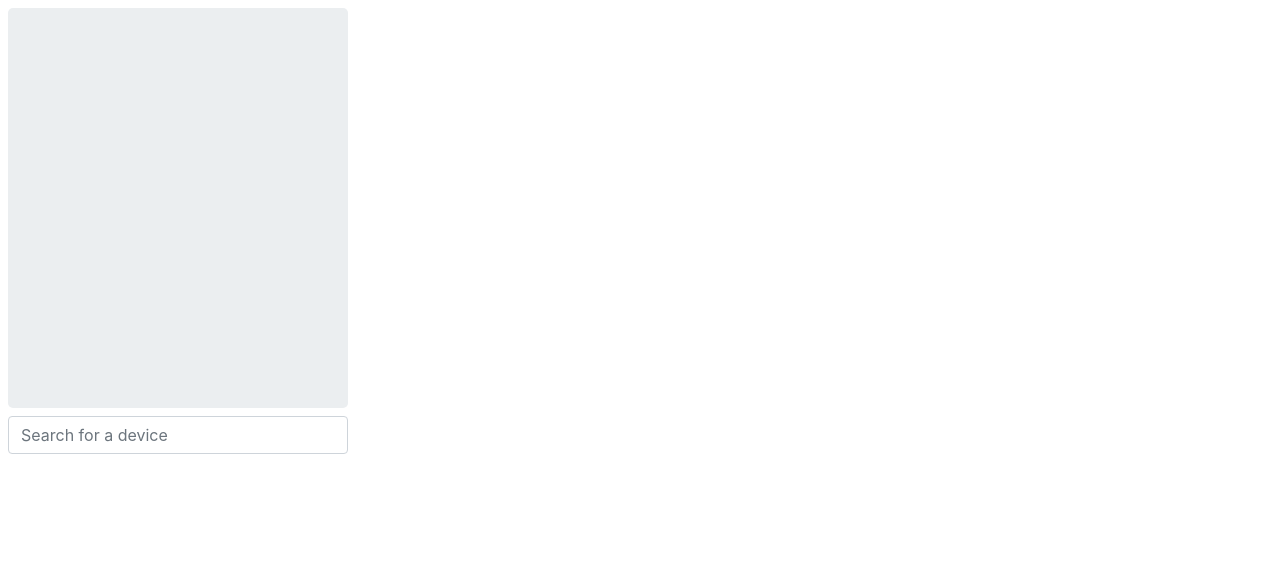
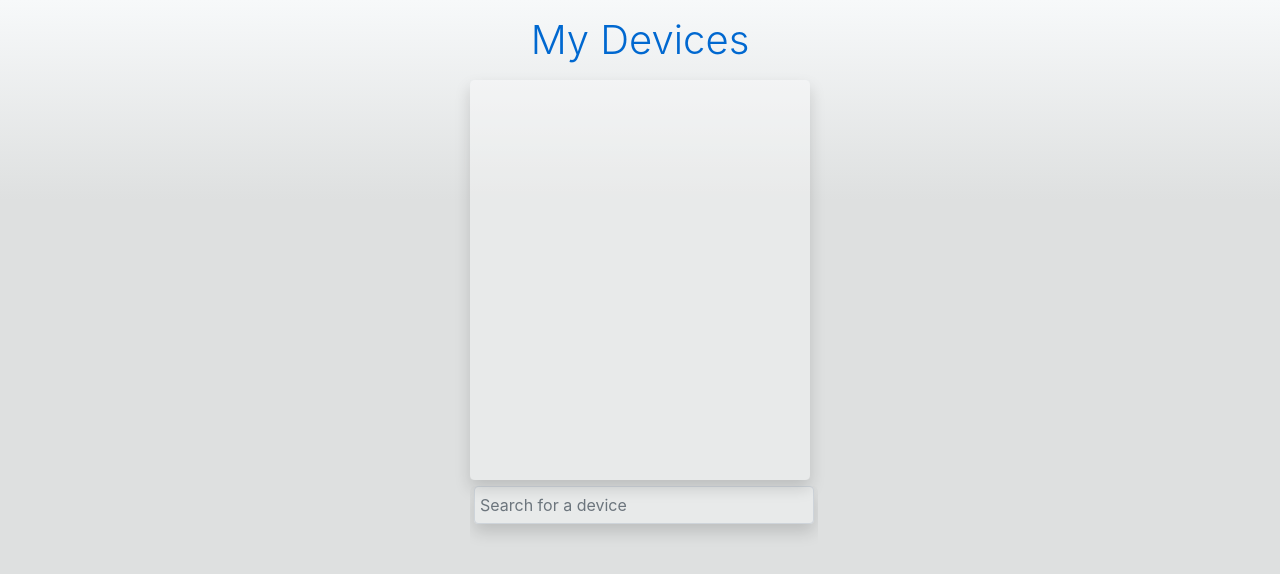
Before and after one commit to noahpaige/my-devices, a React (Create React App) app: page / in a window 1280 px wide. Shown: the top 574 px of the page. Built offline with nearby package versions, Linux system fonts and the light colour scheme.

Commit message:
Styling
Styled most of the app.

TODO: I still need to style the search results.

```diff
--- a/src/App.css
+++ b/src/App.css
@@ -3,24 +3,19 @@
 }
 
 #root {
-  background-color: #ffffff;
+  background: rgb(222, 224, 224);
+  background: linear-gradient(0deg, rgba(222, 224, 224, 1) 75%, rgba(247, 249, 250, 1) 100%);
+  -webkit-font-smoothing: subpixel-antialiased;
 }
 
-.App-logo {
-  height: 40vmin;
+.center-horizontally {
+  position: absolute;
+  height: 100vh;
+  left: 50%;
+  margin-right: -50%;
+  transform: translate(-50%, 0%);
 }
 
-.App-header {
-  background-color: #282c34;
-  min-height: 100vh;
-  display: flex;
-  flex-direction: column;
-  align-items: center;
-  justify-content: center;
-  font-size: calc(10px + 2vmin);
-  color: white;
+.hidden {
+  visibility: hidden;
 }
-
-.App-link {
-  color: #09d3ac;
-}
--- a/src/App.jsx
+++ b/src/App.jsx
@@ -1,18 +1,8 @@
 import React, { Component } from "react";
 import "./App.css";
+
 import SearchBar from "./components/searchBar";
 import OwnedDevices from "./components/ownedDevices";
-
-/* TODO:
- - change search results and owned devices to 'toasts'
- - Add toast at bottom of screen when user adds device
- - Add modal popup that shows if user has no saved devices
-*/
-/*
- - ifixit black: #222224
- - ifixit blue: #0068d0
- - ifixit off-white: #f7f9fa
-*/
 
 class App extends Component {
   state = {
@@ -33,13 +23,12 @@ class App extends Component {
       // }
     ],
     searchResults: [],
-    previousResults: []
+    previousResults: [],
+    showResults: false
   };
 
   componentDidMount() {
     const saveData = JSON.parse(localStorage.getItem("myDevices"));
-
-    //console.log("myDevices = \n\n |" + saveData + "|");
     saveData != null
       ? this.setState({ myDevices: saveData })
       : this.setState({ myDevices: [] });
@@ -56,21 +45,26 @@ class App extends Component {
       getFilteredResults(searchStr).then(response => {
         console.log("response: " + response);
         if (response.length > 0) {
-          console.log("Prev results before: \n", this.state.previousResults);
           this.setState({ previousResults: this.state.searchResults });
           this.setState({ searchResults: response });
-          console.log("Prev results after: \n", this.state.previousResults);
         } else this.setState({ searchResults: this.state.previousResults });
       });
-    } else this.setState({ searchResults: [] });
+      this.setState({ showResults: true });
+    } else {
+      this.setState({ searchResults: [] });
+      this.setState({ showResults: false });
+    }
   };
 
   handleAddDevice = deviceData => {
+    if (!includesDevice(deviceData, this.state.myDevices)) {
       const newDeviceState = this.state.myDevices.concat(deviceData);
+      this.setState({ myDevices: newDeviceState });
+      localStorage.setItem("myDevices", JSON.stringify(newDeviceState));
+    }
+    this.setState({ showResults: false });
     this.setState({ previousResults: [] });
     this.setState({ searchResults: [] });
-    this.setState({ myDevices: newDeviceState });
-    localStorage.setItem("myDevices", JSON.stringify(newDeviceState));
   };
 
   render() {
@@ -82,13 +76,22 @@ class App extends Component {
           overflow: "hidden"
         }}
       >
+        <div className="center-horizontally">
+          <h1
+            className="font-weight-light text-center"
+            style={{ color: " #0068d0", marginTop: "16px" }}
+          >
+            My Devices
+          </h1>
           <div
-          className="m-2"
+            className="m-2 shadow"
             style={{
+              display: "inline-block",
               width: "340px",
-            height: "50%",
+              height: "50vh",
               overflow: "hidden",
-            margin: "0 auto"
+              margin: "0 auto",
+              borderRadius: "4px"
             }}
           >
             <OwnedDevices
@@ -97,14 +100,19 @@ class App extends Component {
             />
           </div>
           <div
-          className="align-middle m-2"
-          style={{ width: "340px", height: "38px" }}
+            style={{
+              height: "38px",
+              marginTop: "-8px",
+              marginLeft: "8px"
+            }}
           >
             <SearchBar
               onAddDevice={this.handleAddDevice}
               onChange={this.handleSearchStringChange}
               searchResults={this.state.searchResults}
+              showResults={this.state.showResults}
             />
+          </div>
         </div>
       </div>
     );
@@ -155,3 +163,11 @@ function filterAndFormatResults(searchData) {
   }
   return output;
 }
+
+function includesDevice(deviceData, myDevices) {
+  for (let i = 0; i < myDevices.length; i++) {
+    const device = myDevices[i];
+    if (device.id === deviceData.id) return true;
+  }
+  return false;
+}
--- a/src/components/noneResult.jsx
+++ b/src/components/noneResult.jsx
@@ -1,23 +1,20 @@
 import React, { Component } from "react";
 import Button from "react-bootstrap/Button";
-import Row from "react-bootstrap/Row";
 
 class NoneResult extends Component {
   render() {
     return (
       <Button
         disabled
-        variant="light"
         className="m-2"
-        border="0"
-        style={{ width: "100%" }}
+        style={{
+          width: "100%",
+          backgroundColor: "#cccccc",
+          borderWidth: "0",
+          color: "#696970"
+        }}
       >
         No Results
-        {/* <div className="gridContainer">
-          <Row>
-            <span style={{ textAlign: "center" }}>No Results</span>
-          </Row>
-        </div> */}
       </Button>
     );
   }
--- a/src/components/ownedDevices.jsx
+++ b/src/components/ownedDevices.jsx
@@ -10,14 +10,14 @@ class OwnedDevices extends Component {
   render() {
     return (
       <div
-        className="hide-scrollbar"
+        className="new-scrollbar un-blur"
         style={{
           position: "relative",
           width: "100%",
           height: "100%",
           overflow: "hidden",
           padding: "5px",
-          backgroundColor: "#ebeef0",
+          backgroundColor: "rgba(255,255,255,0.3)",
           borderRadius: "5px"
         }}
       >
@@ -37,6 +37,7 @@ class OwnedDevices extends Component {
                 marginLeft: "-6px",
                 marginRight: "-6px"
               }}
+              key={deviceInfo.id}
             >
               <OwnedDevice
                 key={deviceInfo.id}
--- a/src/components/searchBar.jsx
+++ b/src/components/searchBar.jsx
@@ -1,8 +1,8 @@
-import "../styles/styles.css";
 import React, { Component, createRef } from "react";
 
 import FormControl from "react-bootstrap/FormControl";
 import SearchResults from "./searchResults";
+import "../styles/styles.css";
 
 class SearchBar extends Component {
   state = {
@@ -19,7 +19,6 @@ class SearchBar extends Component {
       this.setState({ showResults: true });
   };
   handleClickInside = () => {
-    console.log("CLICKED INSIDE");
     this.setState({ showResults: true });
   };
 
@@ -33,39 +32,65 @@ class SearchBar extends Component {
   }
 
   handleAddDevice = deviceInfo => {
+    this.setState({ showResults: false });
     this.setState({ inputValue: "" });
     this.props.onAddDevice(deviceInfo);
+  };
+  handleUnfocus = () => {
+    console.log("UNFOCUS");
+    this.setState({ showResults: false });
   };
 
   render() {
     return (
       <div
-        className="hide-scrollbar"
-        style={{ height: "38px" }}
+        className=""
+        style={{
+          maxHeight: "32vh",
+          height: "32vh",
+          overflowX: "hidden",
+          overflowY: "hidden",
+          borderRadius: "5px"
+        }}
+      >
+        <div
+          className="container"
+          style={{ height: "38px", width: "340px", padding: "0px" }}
           ref={this.state.outerDivNode}
         >
           <FormControl
+            className="shadow search-bar"
             onClick={this.handleClickInside}
             onChange={event => this.handleChange(event.target.value)}
             placeholder="Search for a device"
             value={this.state.inputValue}
             ref={this.state.textInputNode}
+            style={{
+              backgroundColor: "rgba(255, 255, 255, 0.3)",
+              width: "100%",
+              padding: "5px"
+            }}
           />
           <div
-          className="hide-scrollbar"
+            className={this.state.showResults ? "shadow" : "hidden"}
             style={{
-            maxHeight: "300px",
               position: "relative",
-            top: "3px",
-            overflowY: "scroll",
-            borderRadius: "5px"
+              maxHeight: "26vh",
+              top: "1px",
+              overflowX: "hidden",
+              overflowY: "auto",
+              borderRadius: "5px",
+              backgroundColor: "rgba(255,255,255,0.3)",
+              padding: "10px"
             }}
           >
             <SearchResults
               onAddDevice={this.handleAddDevice}
               searchResults={this.props.searchResults}
               showResults={this.state.showResults}
+              onBlur={this.handleUnfocus}
             />
+          </div>
         </div>
       </div>
     );
--- a/src/components/searchResult.jsx
+++ b/src/components/searchResult.jsx
@@ -23,7 +23,7 @@ class SearchResult extends Component {
       >
         <div className="gridContainer">
           <Row>
-            <Col xs={2}>
+            <Col xs={3} className="align-middle">
               <Image
                 src={this.props.deviceInfo.image}
                 rounded="true"
--- a/src/index.css
+++ b/src/index.css
@@ -1,8 +1,6 @@
 body {
   margin: 0;
-  font-family: -apple-system, BlinkMacSystemFont, "Segoe UI", "Roboto", "Oxygen",
-    "Ubuntu", "Cantarell", "Fira Sans", "Droid Sans", "Helvetica Neue",
-    sans-serif;
+  font-family: "Roboto";
   -webkit-font-smoothing: antialiased;
   -moz-osx-font-smoothing: grayscale;
   overflow: hidden;
--- a/src/styles/styles.css
+++ b/src/styles/styles.css
@@ -1,3 +1,82 @@
 .hide-scrollbar ::-webkit-scrollbar {
     display: none;
 }
+
+::-webkit-scrollbar {
+    width: 8px;
+}
+
+/* Handle */
+::-webkit-scrollbar-thumb {
+    background: #bcbec0;
+    border-radius: 6px;
+}
+
+/* Handle on hover */
+::-webkit-scrollbar-thumb:hover {
+    background: #c5c8c9;
+}
+
+body {
+    background-color: #222224;
+}
+
+.center-horizontally {
+    position: absolute;
+    left: 50vw;
+    margin-right: -50vw;
+    transform: translate3d(-50vw, 0%, 0%);
+}
+
+.un-blur {
+    -webkit-font-smoothing: subpixel-antialiased;
+}
+
+input:focus {
+    box-shadow: 0 0 10px 0 rgba(0, 0, 0, 0.03);
+}
+
+.wiki-button {
+    border: 1px solid #0068d0;
+    background-color: rgba(0, 0, 0, 0);
+    color: #0068d0;
+    border-radius: 5px;
+    text-align: center;
+    display: inline-block;
+    font-size: 1em;
+    width: 100%;
+    height: 34px;
+    -webkit-transition-duration: 0.2s;
+    /* Safari */
+    transition-duration: 0.2s;
+}
+
+.wiki-button:active {
+    background-color: rgba(2, 85, 168, 0.2);
+    border: 2px solid #0255a8;
+    color: #0255a8;
+}
+
+.wiki-button:hover {
+    background-color: rgba(38, 147, 255, 0.05);
+    border-color: #2693ff;
+    color: #2693ff;
+    font-size: 1.03em;
+}
+
+.shadow {
+    box-shadow: 0 0 10px 0 rgba(0, 0, 0, 0.0);
+    -webkit-box-shadow: 0 0 10px 0 rgba(0, 0, 0, 0.0);
+}
+
+.shadow:focus {
+    box-shadow: 0 0 10px 0 rgba(0, 0, 0, 0.0);
+    -webkit-box-shadow: 0 0 10px 0 rgba(0, 0, 0, 0.0);
+}
+
+button:focus,
+input:focus,
+select:focus {
+    outline: none !important;
+    box-shadow: none;
+}
```
Also changed, not shown: src/components/ownedDevice.jsx (+16 -67 lines), src/components/searchResults.jsx (+35 -28 lines). Lines whose indentation alone changed are shown as unchanged.
